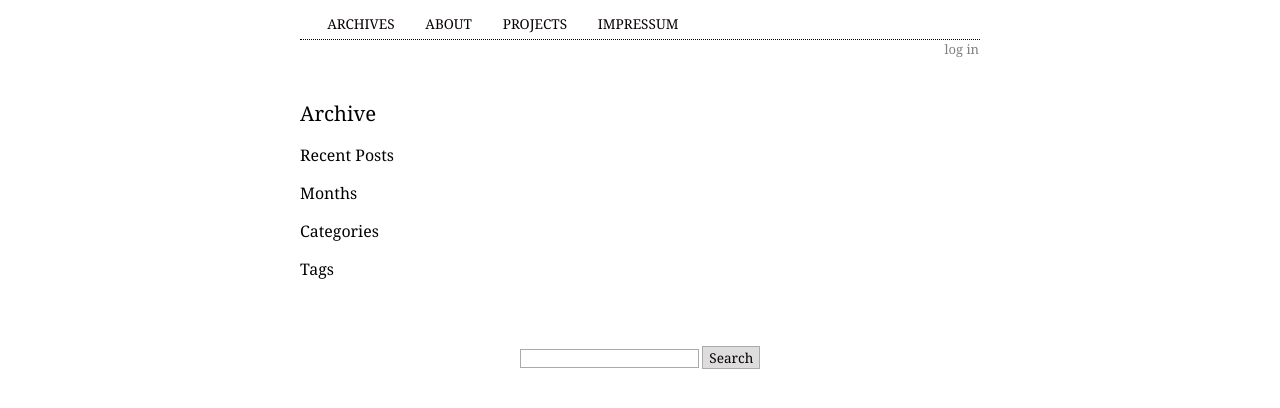
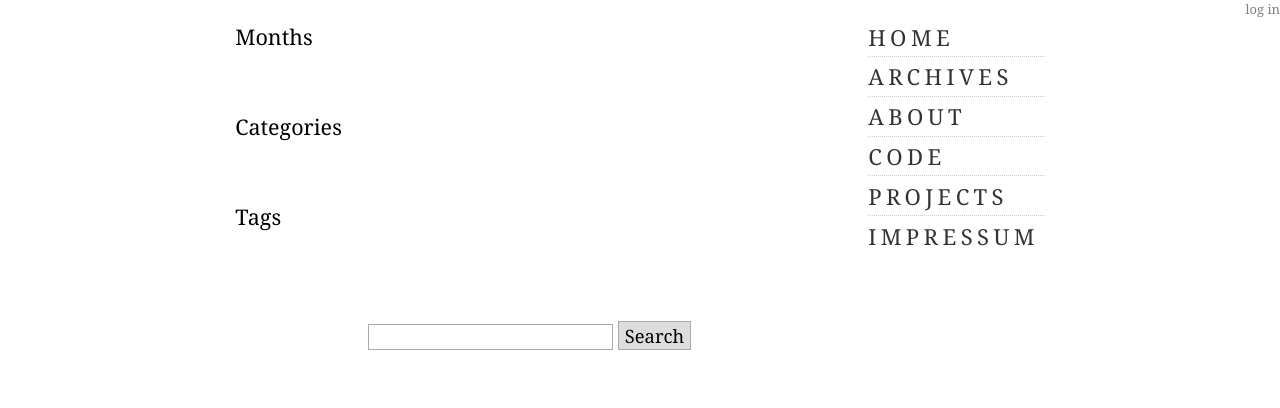
Before and after one commit to eugenkiss/Simblin, a Python web app: template simblin/templates/archives.html in a window 1280 px wide. Shown: the top 408 px of the page. Run offline with Jinja, Linux system fonts and the light colour scheme; the template is opened without the code that fills it, so the values that code supplies are empty; some libraries are stand-ins or nearby versions.

Commit message:
improved design and fixed a bug regarding the slug when updating a post

```diff
--- a/simblin/models.py
+++ b/simblin/models.py
@@ -63,7 +63,7 @@ class Post(db.Model):
         # Make the slug unique
         while True:
             entry = Post.query.filter_by(slug=slug).first()
-            if not entry: break
+            if not entry or entry == self: break
             slug += "-2"
         self._slug = slug
 
--- a/simblin/static/blog.css
+++ b/simblin/static/blog.css
@@ -1,11 +1,12 @@
 html {
-    min-width: 400px;
+    min-width: 500px;
 }
 
 body {
     margin: 0;
+    padding: 0;
     font-family: Georgia, serif;
-    font-size: 0.85em;
+    font-size: 1.15em;
 }
 
 img {
@@ -13,7 +14,12 @@ img {
 
 a {
     text-decoration: none;
-    color: #009999;
+    color: #111;
+    border-bottom: 1px dotted #CCC;
+}
+
+a:hover {
+    color: #9a355a;
 }
 
 h1,h2,h3,h4,h5,h6 {
@@ -40,8 +46,13 @@ label {
     width: 6em;
 }
 
+/* Message Flashing */
+
 .flashes {
     font-style: italic;
+    text-align: center;
+    color: #9a355a;
+    font-size: 0.9em;
 }
 
 .error {
@@ -58,63 +69,71 @@ label {
     height: 1em;
 }
 
-#wrapper {
-    max-width: 680px;
-    margin: 0 auto;
-    padding: 1em;
-    padding-top: 0;
-}
-
-#header {
-    text-transform: uppercase;
-    font-weight: bold;
-    letter-spacing: 0.3em;
-}
-
-#navigation {
-    margin-top: 1em;
-}
-
-#navigation a {
-    color: gray;
-    color: #080000;
-}
-
-#navigation ul {
-    margin: 0;
-    padding-bottom: 0.5em;
-    padding-left: 0;
-    border-bottom: 1px dotted #080000;
-    text-align: left;
-}
-
-#navigation li {
-    display: inline;
-    list-style-type: none;
-    padding-right: 1em;
-    padding-left: 1em;
-    text-transform: uppercase;
-}
-
-#navigation li:first-child {
-    padding-left: 0;
-    text-align: left;
-}
-
 #metanav {
     text-align: right;
     padding-right: 1px;
     font-size: small;
+    position: absolute;
+    top: 0;
+    right: -1px;
 }
 
 #metanav a {
     padding-left: 0.5em;
     font-size: small;
     color: gray;
+    border: none;
+}
+
+#wrapper {
+    max-width: 44em;
+    margin: 0 auto;
+}
+
+#header {
+    font-size: 2.5em;
+    text-transform: uppercase;
+    display: none;
+}
+
+#navigation {
+    float: right;
+    width: 8em;
+    font-size: 1.2em;
+}
+
+#navigation a {
+    color: #080000;
+    color: #333;
+    border: none;
+}
+
+#navigation a:hover {
+    color: #9a355a;
+}
+
+#navigation ul {
+    margin: 0;
+    padding: 0;
+}
+
+#navigation li {
+    list-style-type: none;
+    text-transform: uppercase;
+    border-bottom: 1px dotted #CCC;
+    font-size: 1em;
+    margin-bottom: 0.2em;
+    padding-bottom: 0.2em;
+    letter-spacing: 0.2em;
+}
+
+#navigation li:last-child {
+    border: none;
 }
 
 #content {
-    margin-top: 3em;
+    /*margin-top: 1em;*/
+    padding-right: 12em;
 }
 
 #adjacent-posts {
@@ -134,6 +153,7 @@ label {
 }
 
 #search-field {
+    font-size: inherit;
 }
 
 #search-button {
@@ -141,21 +161,32 @@ label {
 
 .post h1.post-title {
     text-align: left;
+    /*font-size: 1.5em;*/
+    letter-spacing: 0.05em;
 }
 
 .post h1.post-title a {
-    color: #AA2C8C;
-    color: #080000;
+    color: #333;
+    /*color: #080000;*/
     font-weight: normal;
 }
 
 .post h1.post-title a:hover {
-    border-bottom: 1px dotted gray;
+    color: #9a355a;
+}
+
+.post a {
+    border-bottom: 1px dotted #CCC;
+    color: #333;
+}
+
+.post a:hover {
+    color: inherit;
 }
 
 .post .body {
     font-family: Georgia;
-    color: #333;
+    color: #111;
     margin-top: 1em;
     margin-bottom: 1em;
 }
@@ -175,7 +206,31 @@ label {
 .post .body h2 {
 }
 
+/* Archives */
+
+ul.archives {
+    list-style-type: none;
+    padding: 0;
+    margin: 0;
+}
+
+ul.archives li {
+    margin-bottom: 0.5em;
+}
+
+.post-date {
+    /*display: inline;*/
+    /*float: right;*/
+    color: gray;
+    font-size: small;
+}
+
+.post-count {
+    display: inline;
+}
+
 .codehilite {
     background: ghostwhite;
     padding: 0.25em 0.5em;
+    font-size: 0.8em;
 }
--- a/simblin/templates/archives.html
+++ b/simblin/templates/archives.html
@@ -1,19 +1,7 @@
 {% extends "base.html" %}
 {% block body %}
-<h2>Archive</h2>
-
-<h3>Recent Posts</h3>
-<ul id="recent-articles">
-{% for post in latest %}
-<li>
-  <a href="{{ url_for('show_post', slug=post.slug) }}">{{ post.title }}</a>
-  <div class="post-date">{{ post.published.strftime("%A %d. %B %Y") }}</div>
-</li>
-{% endfor %}
-</ul>
-
 <h3>Months</h3>
-<ul id="months">
+<ul class=archives id="months">
 {% for month in months %}
 <li>
   <a href="{{ url_for('show_month', year=month.year, month=month.index) }}">{{ month.year }} {{ month.name }}</a>
@@ -21,9 +9,10 @@
 </li>
 {% endfor %}
 </ul>
+<div class=spacer></div>
 
 <h3>Categories</h3>
-<ul id="categories">
+<ul class=archives id="categories">
 {% if uncategorized %}
 <li>
   <a href="{{ url_for('show_uncategorized', page=1) }}">Uncategorized</a>
@@ -43,10 +32,11 @@
 {% if session.logged_in %}
 <a id='create-category' href='#'>create category</a>
 {% endif %}
+<div class=spacer></div>
 
 <h3>Tags</h3>
 <!-- TODO: Make tag cloud -->
-<div id="tag-cloud">
+<div class=archives id="tag-cloud">
 {% for tag in tags %}
 <a href="{{ url_for('show_tag', tag=tag.name) }}"
    title="{{ tag.posts.count() }} tagged in {{ tag.name }}"
--- a/simblin/templates/base.html
+++ b/simblin/templates/base.html
@@ -9,17 +9,6 @@
     {% block head %}{% endblock %}
   </head>
   <body>
-    <div id="wrapper">
-      <!-- Header'n'Navigation -->
-      <div id="navigation">
-        <ul>
-          <li id="header"><a href="{{ url_for('show_posts') }}">{{ config['BLOG_TITLE'] }}</a></li>
-          <li><a href="{{ url_for('show_archives') }}">Archives</a></li>
-          <li><a href="#">About</a></li>
-          <li><a href="#">Projects</a></li>
-          <li><a href="#">Impressum</a></li>
-        </ul>
-      </div>
     <!-- Login'n'stuff -->
     <div id="metanav">
     {% if not session.logged_in %}
@@ -29,6 +18,19 @@
       <a href="{{ url_for('logout', next=request.url) }}">log out</a>
     {% endif %}
     </div>
+    <div id="wrapper">
+      <!-- Header -->
+      <h1 id=header>{{ config['BLOG_TITLE'] }}</h1>
+      <!-- Navigation -->
+      <div id="navigation">
+        <ul>
+          <li><a href="{{ url_for('show_posts') }}">Home</a></li>
+          <li><a href="{{ url_for('show_archives') }}">Archives</a></li>
+          <li><a href="{{ url_for('show_post', slug='about') }}">About</a></li>
+          <li><a href="http://bitbucket.org/eugenkiss/">Code</a></li>
+          <li><a href="{{ url_for('show_post', slug='projects') }}">Projects</a></li>
+          <li><a href="{{ url_for('show_post', slug='impressum') }}">Impressum</a></li>
+        </ul>
         <!-- Message Flashing -->
         {% with messages = get_flashed_messages(with_categories=true) %}
           {% if messages %}
@@ -39,6 +41,7 @@
             </div>
           {% endif %}
         {% endwith %}
+      </div>
       <!-- Main Content -->
       <div id="content">
         {% block body %}{% endblock %}
@@ -50,8 +53,10 @@
         </div>
         {% endblock %}
       </div>
+
   </div>
   <!-- For Javascript -->
   {% block bottom %}{% endblock %}
   </body>
 </html>
+<!-- kate: tab-width 2; -->
--- a/simblin/templates/compose.html
+++ b/simblin/templates/compose.html
@@ -34,9 +34,9 @@
         <div id="category-1">
           <select name="category-1">
             <option value=0>Uncategorized</option>
-          {% for category in categories %}
+            {% for category in categories %}
             <option value={{ category.id }}>{{ category.name}}</option>
-          {% endfor %}
+            {% endfor %}
           </select>
         </div>
       </div>
```
Also changed, not shown: test/test_views.py (+8 -0 lines). Lines whose indentation alone changed are shown as unchanged.
